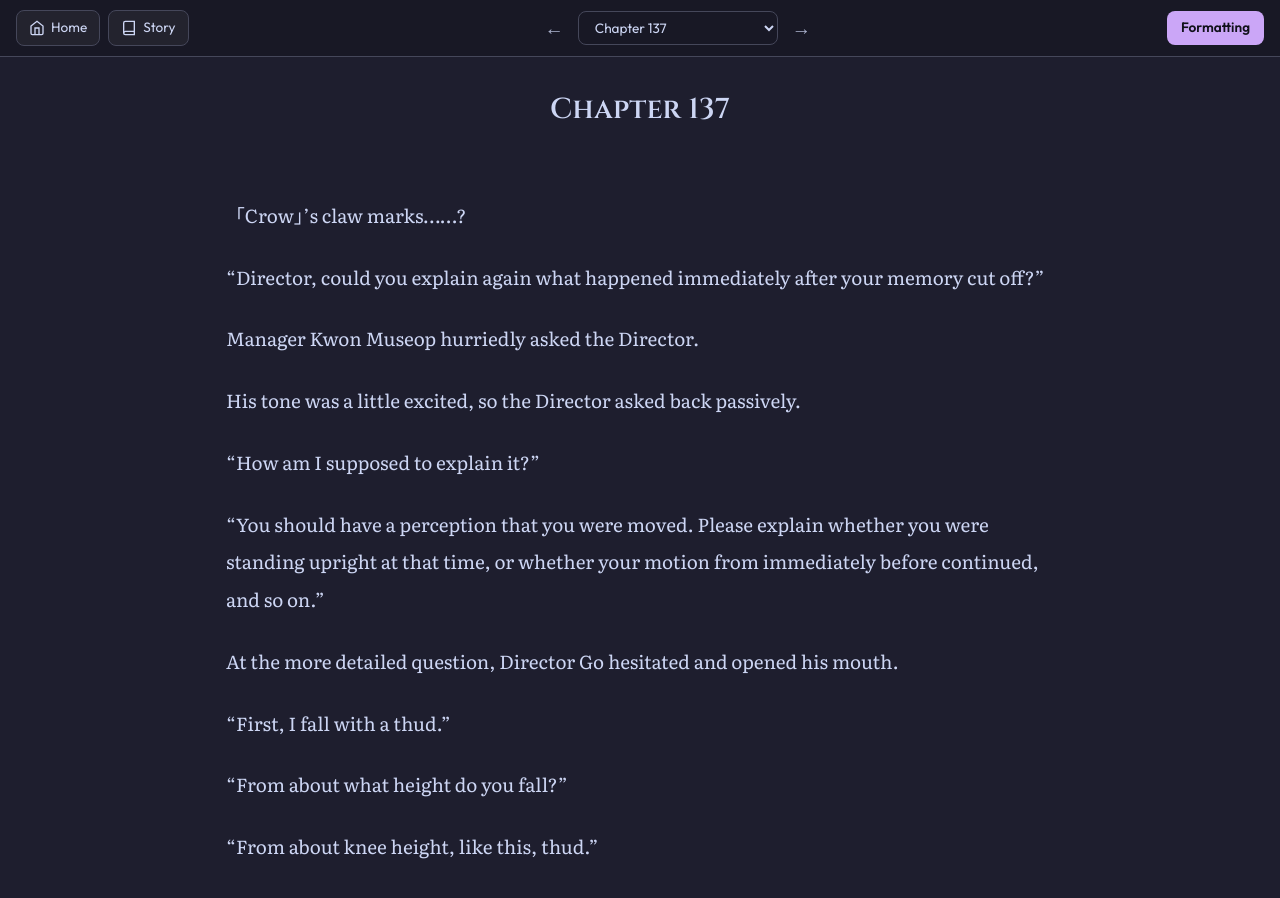
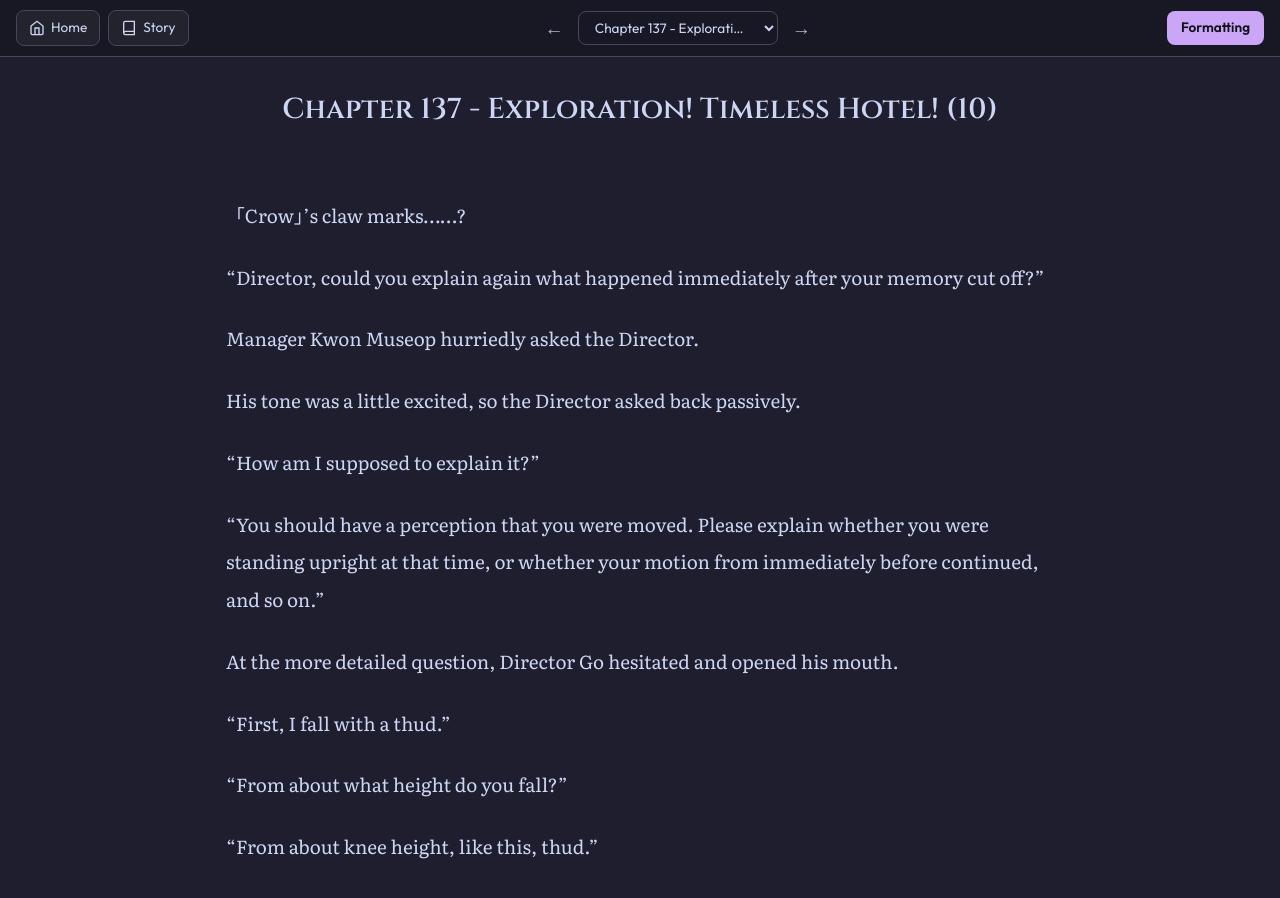
Before and after one commit to soleumn/soleumn.github.io, a Jekyll site: the page built from _chapters/esg/ch137.md, in a window 1280 px wide and 900 px high. Built offline with Jekyll 4.4.1, drawn with Linux system fonts in a browser that asks for light colours; comment, search, counter and statistics services are not loaded.

Commit message:
Update ch137.md

```diff
--- a/_chapters/esg/ch137.md
+++ b/_chapters/esg/ch137.md
@@ -1,5 +1,5 @@
 ---
-title: "Chapter 137"
+title: "Chapter 137 - Exploration! Timeless Hotel! (10)"
 categories: esg
 capitulo: 137
 ---
```
